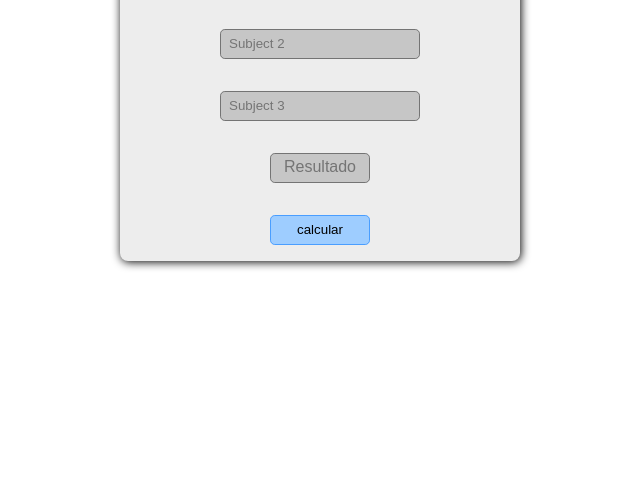
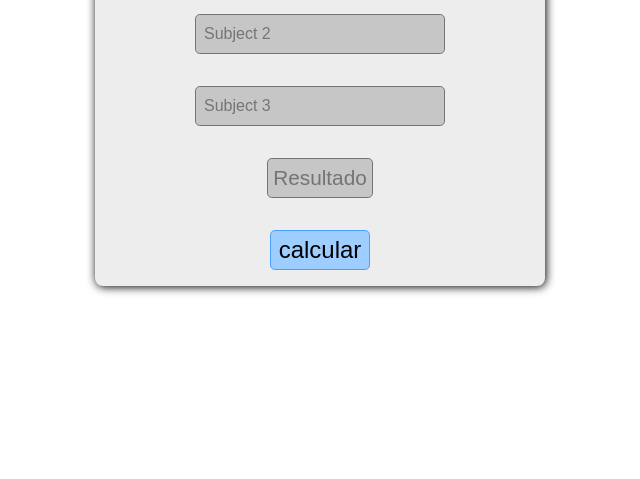
Before and after one commit to Beatriz-Heydman/exercise-1-form, a plain HTML site: page index.html in a window 1280 px wide. Shown: the part 321-800 px from the top of the page, without its empty margins (320-960 px from the left). Drawn offline with Linux system fonts and the light colour scheme.

Commit message:
fix: size aplication

```diff
--- a/index.html
+++ b/index.html
@@ -7,6 +7,7 @@
     <link href="style.css" type="text/css" rel="stylesheet" />
   </head>
   <body>
+    <main>
       <h1>Boletim Escolar</h1>
       <div class="student_container">
         <input
@@ -33,6 +34,7 @@
         <div class="result">Resultado</div>
         <button class="button_calc">calcular</button>
       </div>
+    </main>
     <script src="index.js" type="text/javascript"></script>
   </body>
 </html>
--- a/style.css
+++ b/style.css
@@ -10,8 +10,17 @@
     --secundary-color: #747474;
 }
 
+html {
+    width: 100%;
+    min-height: 100vh;
+}
 
-body{
+body {
+    width: 100%;
+    min-height: 100vh;
+}
+
+main {
     width: 100%;
     min-height: 100vh;
     display: flex;
@@ -19,13 +28,14 @@ body{
     align-items: center;
     flex-direction: column;
     gap: 1rem;
+    overflow: hidden;
 }
 
 .student_container {
     background: #ededed;
-    min-height: 250px;
-    width: 400px;
-    display:flex;
+    min-height: 350px;
+    width: min(450px, 80%);
+    display: flex;
     justify-content: center;
     align-items: center;
     flex-direction: column;
@@ -35,7 +45,7 @@ body{
     box-shadow: 1px 1px 10px 0px #000;
 }
 
-.student_container input:focus{
+.student_container input:focus {
     box-shadow: 1px -1px 10px 1px rgb(121, 121, 121);
     outline: none;
 }
@@ -43,36 +53,41 @@ body{
 .student_container input {
     transition: all ease 0.2s;
     background: #c6c6c6;
-    height: 30px;
-    width: 200px;
+    min-height: 40px;
+    width: min(250px, 100%);
     border: solid 1px #747474;
     border-radius: 0.3rem;
     padding: 0.5rem;
+    font-size: 1rem;
 }
 
 .result {
-    height: 30px;
+    min-height: 40px;
     min-width: 100px;
     background: #c6c6c6;
     border: solid 1px #747474;
-    text-align: center;
+    display: flex;
+    align-items: center;
+    justify-content: center;
     padding: 0.3rem;
     border-radius: 0.3rem;
     color: #747474;
+    font-size: 1.3rem;
 }
 
 button {
-    height: 30px;
+    min-height: 40px;
     width: 100px;
     background: #9ecdff;
     border: solid 1px #4a9eff;
     border-radius: 0.3rem;
     cursor: pointer;
     transition: all ease 0.2s;
+    font-size: 1.5rem;
 }
 
 button:hover {
-    scale: 1.1;
+    scale: 1.2;
     box-shadow: 1px -1px 10px 1px #98c8ff;
     background: #0077ff;
     color: #FFF;
```
Lines whose indentation alone changed are shown as unchanged.
